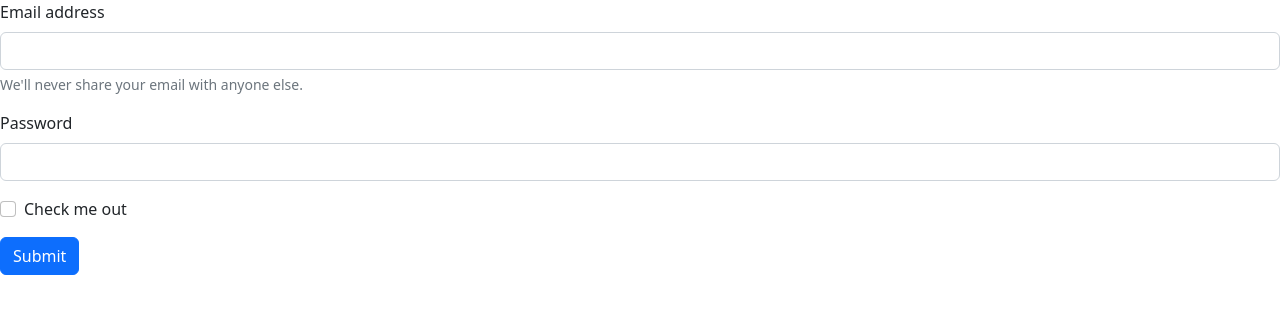
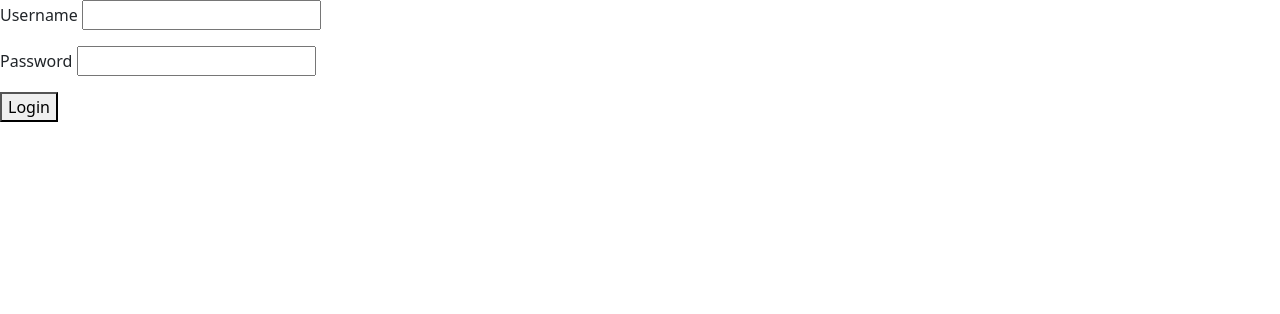
Before and after one commit to Creiseu/matkul_webprog, a PHP site: page /matkul_webprog/ in a window 1280 px wide. Shown: the top 314 px of the page. Run offline with PHP 8.4, Linux system fonts and the light colour scheme.

Commit message:
Add files via upload

```diff
--- a/latihan02/admin/index.php
+++ b/latihan02/admin/index.php
@@ -8,21 +8,29 @@
         <link rel="stylesheet" href="https://cdn.jsdelivr.net/npm/bootstrap@5.2.3/dist/css/bootstrap.min.css">
     </head>
     <body>
-<form>
+        <form action="ceklogin.php" method="post">
+            <?php
+                session_start();
+                session_destroy();
+                if(isset($_SESSION['pesan'])){
+                    echo $_SESSION['pesan'];
+                }else{
+                    session_unset();
+                }
+            ?>
+            <div class="col"></div>
+            <div class="col">
                 <div class="mb-3">
-        <label for="exampleInputEmail1" class="form-label">Email address</label>
-        <input type="email" class="form-control" id="exampleInputEmail1" aria-describedby="emailHelp">
-        <div id="emailHelp" class="form-text">We'll never share your email with anyone else.</div>
+                    <label for="txt_user">Username</label>
+                    <input type="text"  id="txt_user" name="txt_user">
                 </div>
                 <div class="mb-3">
-        <label for="exampleInputPassword1" class="form-label">Password</label>
-        <input type="password" class="form-control" id="exampleInputPassword1">
+                    <label for="txt_psw">Password</label>
+                    <input type="password"  id="txt_pasw" name="txt_pasw">
                 </div>
-    <div class="mb-3 form-check">
-        <input type="checkbox" class="form-check-input" id="exampleCheck1">
-        <label class="form-check-label" for="exampleCheck1">Check me out</label>
+                    <button type="submit"  name="btn_login">Login</button>
             </div>
-    <button type="submit" class="btn btn-primary">Submit</button>
+            <div class="col"></div>
         </form>
     </body>
 </html>
```
Also changed, not shown: latihan02/admin/ceklogin.php (added, +25 -0 lines). Lines whose indentation alone changed are shown as unchanged.
